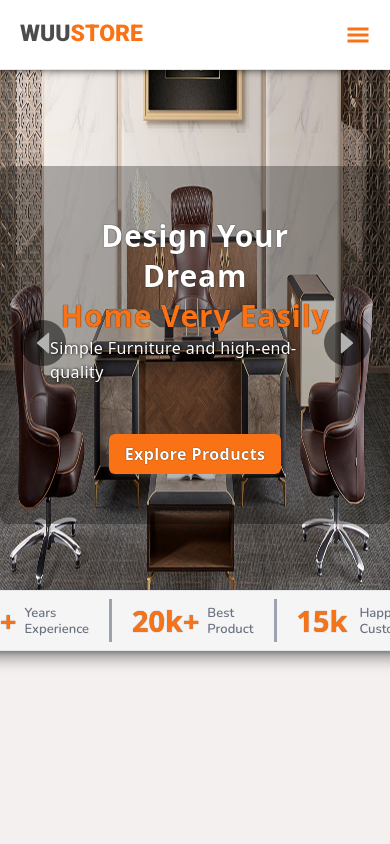
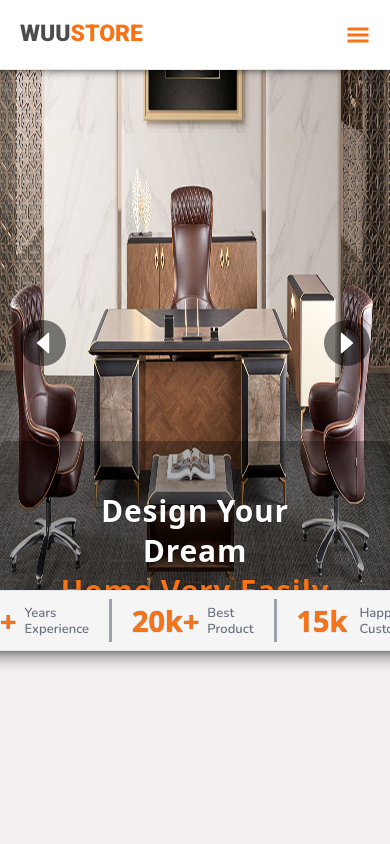
Before and after one commit to ife-chukwu/wuud, a React (Vite) app: page / in a window 390 px wide. Shown: the top 844 px of the page. Built offline with nearby package versions, Linux system fonts and the light colour scheme.

Commit message:
Responsiveness

```diff
--- a/src/Components/MyPages/Home.jsx
+++ b/src/Components/MyPages/Home.jsx
@@ -106,7 +106,7 @@ export const Home = () => {
           </div>
 
           <div className="flex flex-col justify-center h-full items-center">
-            <div className="absolute mt-[-550px]">
+            <div className="absolute ">
               <div className=" flex flex-col justify-center h-full items-center bg-black/30 py-[50px]  md:py-[100px] px-[50px] md:px-80 rounded-lg">
                 <h1 className="text-white text3 tracking-wide  font-bold text-3xl md:text-5xl  leading-[40px] md:leading-[60px] text-center">
                   Design Your Dream
```
